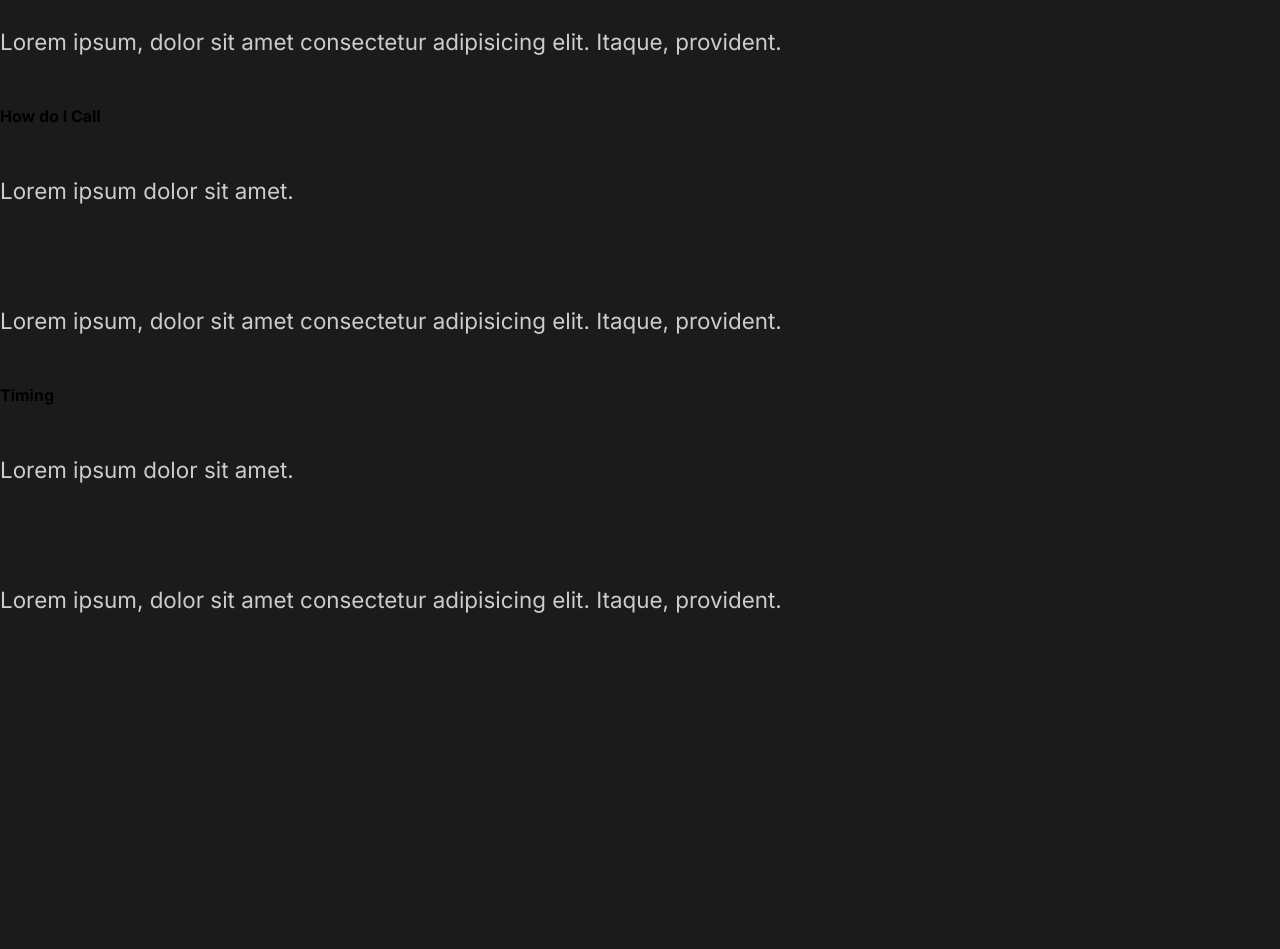
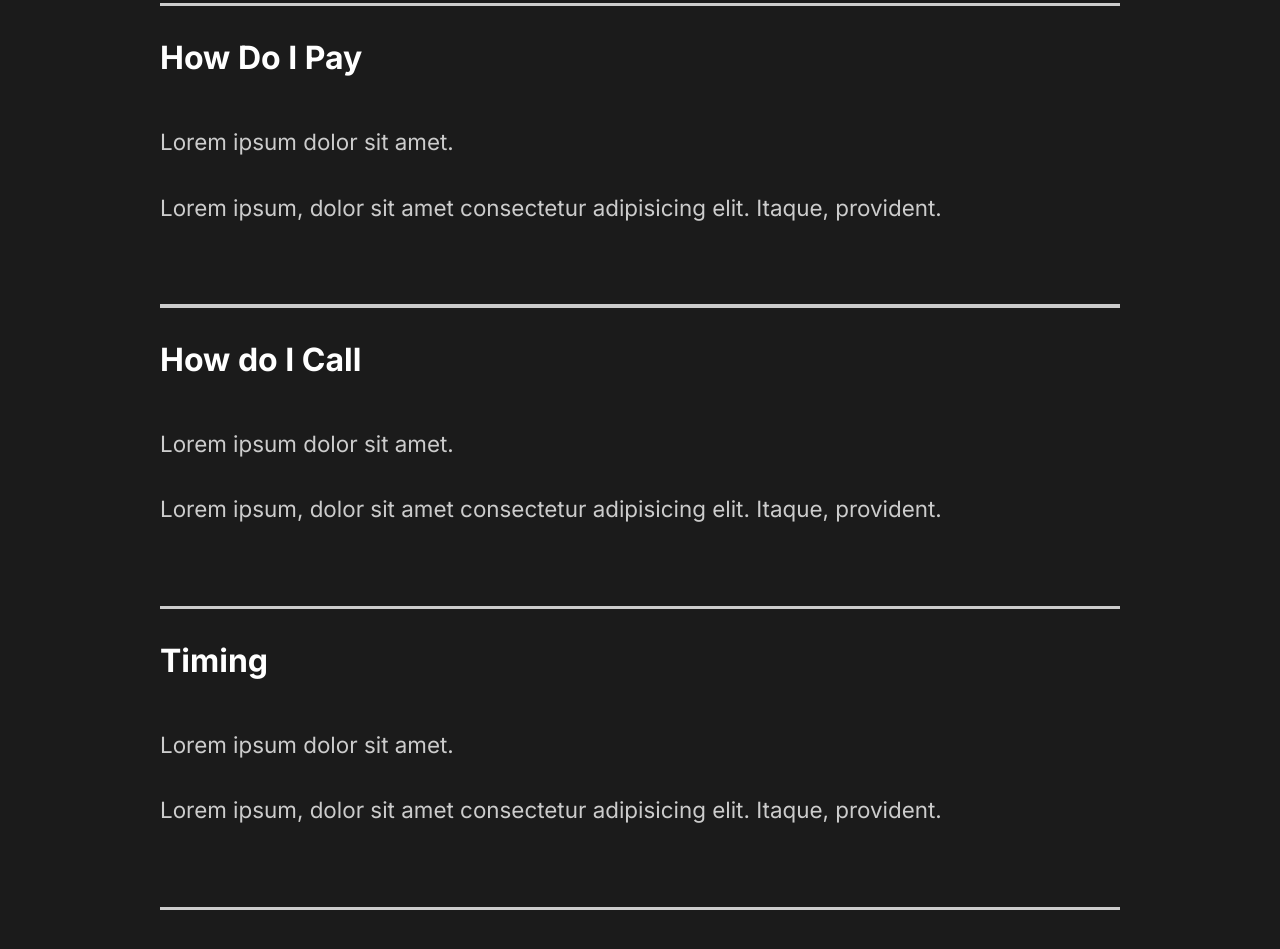
Before and after one commit to favasizmu/react-capture, a React (Create React App) app: page / in a window 1280 px wide. Shown: the part 2600-3549 px from the top of the page. Before the commit the page ends 3265 px from the top, so only its background shows below. Built offline with nearby package versions, Linux system fonts and the light colour scheme.

Commit message:
7.faq styling

```diff
--- a/src/components/FaqSection.js
+++ b/src/components/FaqSection.js
@@ -1,8 +1,11 @@
 import React from "react";
+
+import styled from "styled-components";
+import { About } from "../styles";
 
 const faq = () => {
   return (
-    <div className="faq">
+    <Faq>
       <h2>
         Any Questions? <span>FAQ</span>
       </h2>
@@ -15,6 +18,7 @@
             provident.
           </p>
         </div>
+        <div className="faq-line"></div>
       </div>
       <div className="questions">
         <h4>How Do I Pay</h4>
@@ -25,6 +29,7 @@
             provident.
           </p>
         </div>
+        <div className="faq-line"></div>
       </div>
       <div className="questions">
         <h4>How do I Call</h4>
@@ -35,6 +40,7 @@
             provident.
           </p>
         </div>
+        <div className="faq-line"></div>
       </div>
       <div className="questions">
         <h4>Timing</h4>
@@ -45,9 +51,37 @@
             provident.
           </p>
         </div>
+        <div className="faq-line"></div>
       </div>
-    </div>
+    </Faq>
   );
 };
 
+const Faq = styled(About)`
+  display: block;
+  span {
+    display: block;
+  }
+  h2 {
+    padding-bottom: 2rem;
+    font-weight: lighter;
+  }
+  .faq-line {
+    background: #cccccc;
+    height: 0.2rem;
+    margin: 2rem 0rem;
+    width: 100%;
+  }
+  .question {
+    padding: 3rem 0rem;
+    cursor: pointer;
+  }
+  .answer {
+    padding: 2rem 00rem;
+    p {
+      padding: 1rem 0rem;
+    }
+  }
+`;
+
 export default faq;
--- a/src/components/globalStyles.js
+++ b/src/components/globalStyles.js
@@ -39,6 +39,7 @@
             }
             h4{
                 font-weight: bold;
+                font-size: 2rem;
 
             }
             a{
```
